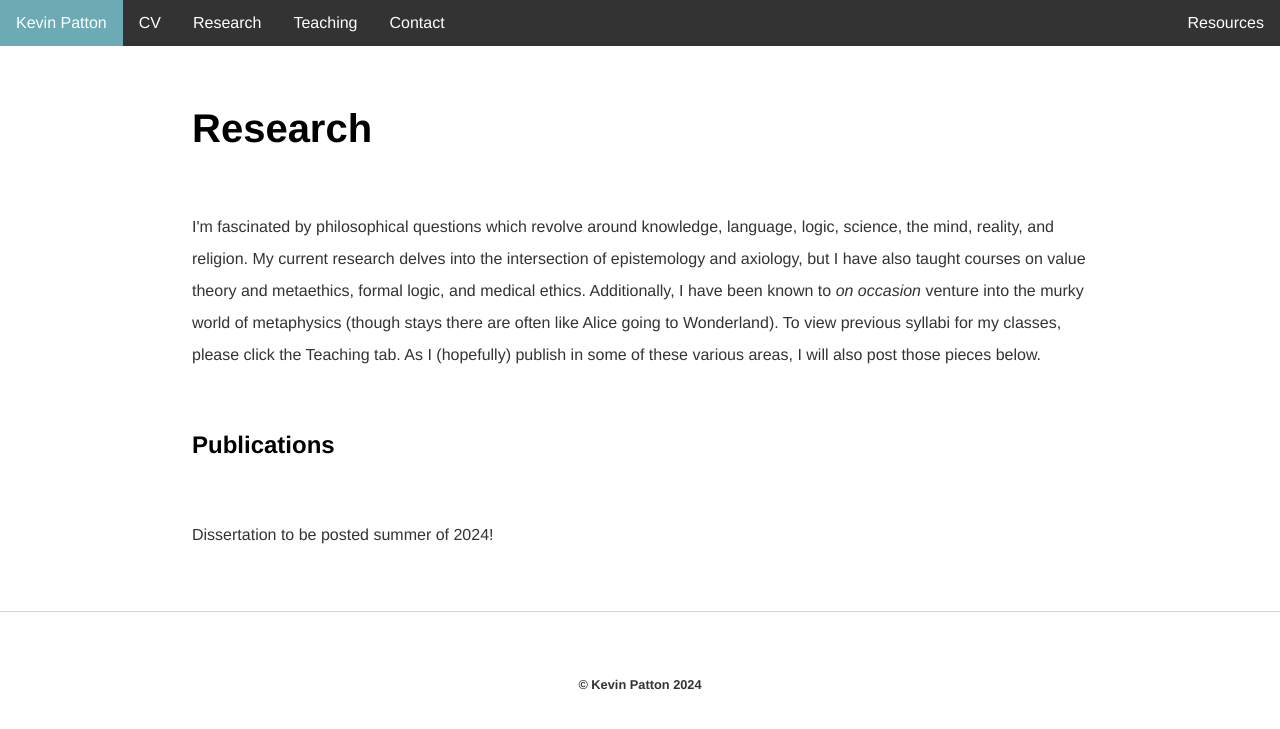
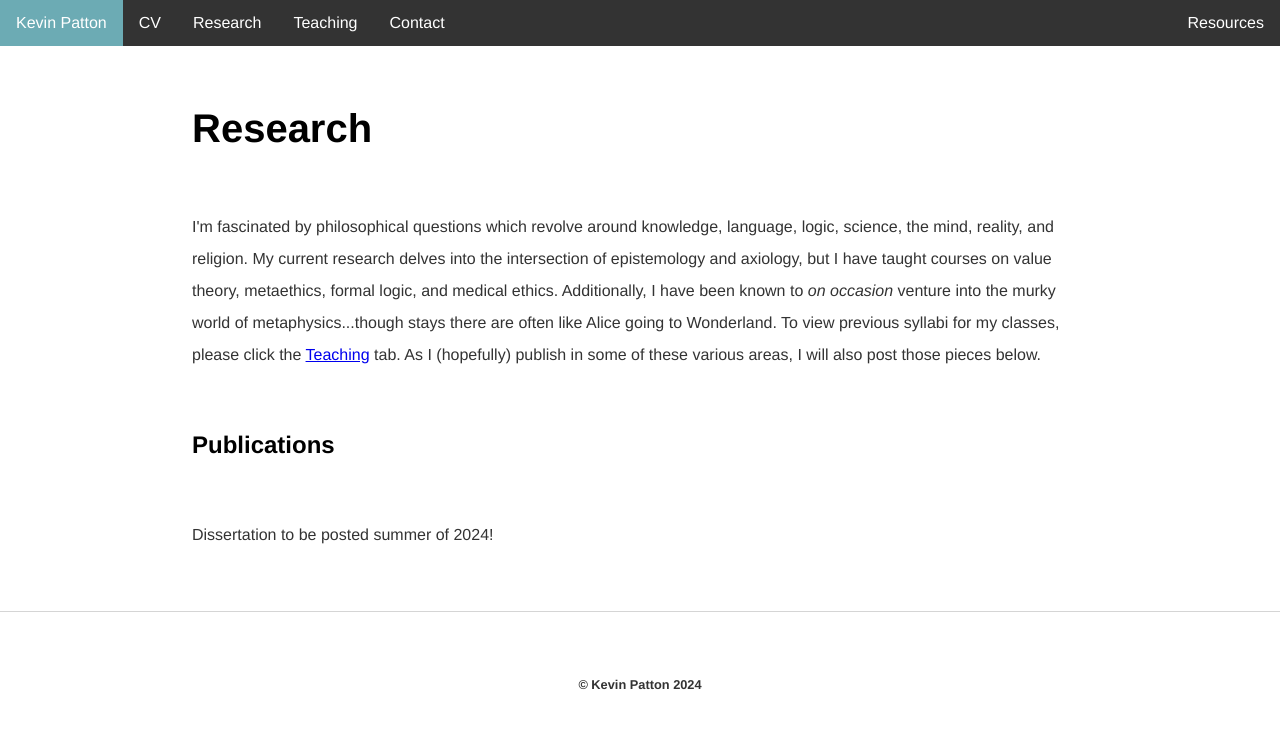
Before and after one commit to kevinjpatton/kevinjpatton.github.io, a Jekyll site: the page built from research/index.html, in a window 1280 px wide. Shown: the top 729 px of the page. Built offline with Jekyll 4.4.1, drawn with Linux system fonts in a browser that asks for light colours; Markdown is read by kramdown in place of the engine named in the settings.

Commit message:
Update index.html

```diff
--- a/research/index.html
+++ b/research/index.html
@@ -3,6 +3,6 @@
 title: Research - Kevin Patton
 ---
 <h1>Research</h1>
-<p>I'm fascinated by philosophical questions which revolve around knowledge, language, logic, science, the mind, reality, and religion. My current research delves into the intersection of epistemology and axiology, but I have also taught courses on value theory and metaethics, formal logic, and medical ethics. Additionally, I have been known to <i>on occasion</i> venture into the murky world of metaphysics (though stays there are often like Alice going to Wonderland). To view previous syllabi for my classes, please click the Teaching tab. As I (hopefully) publish in some of these various areas, I will also post those pieces below.</p>
+<p>I'm fascinated by philosophical questions which revolve around knowledge, language, logic, science, the mind, reality, and religion. My current research delves into the intersection of epistemology and axiology, but I have taught courses on value theory, metaethics, formal logic, and medical ethics. Additionally, I have been known to <i>on occasion</i> venture into the murky world of metaphysics...though stays there are often like Alice going to Wonderland. To view previous syllabi for my classes, please click the <a href="/teaching">Teaching</a> tab. As I (hopefully) publish in some of these various areas, I will also post those pieces below.</p>
 <h2>Publications</h2>
 <p>Dissertation to be posted summer of 2024!</p>
```
